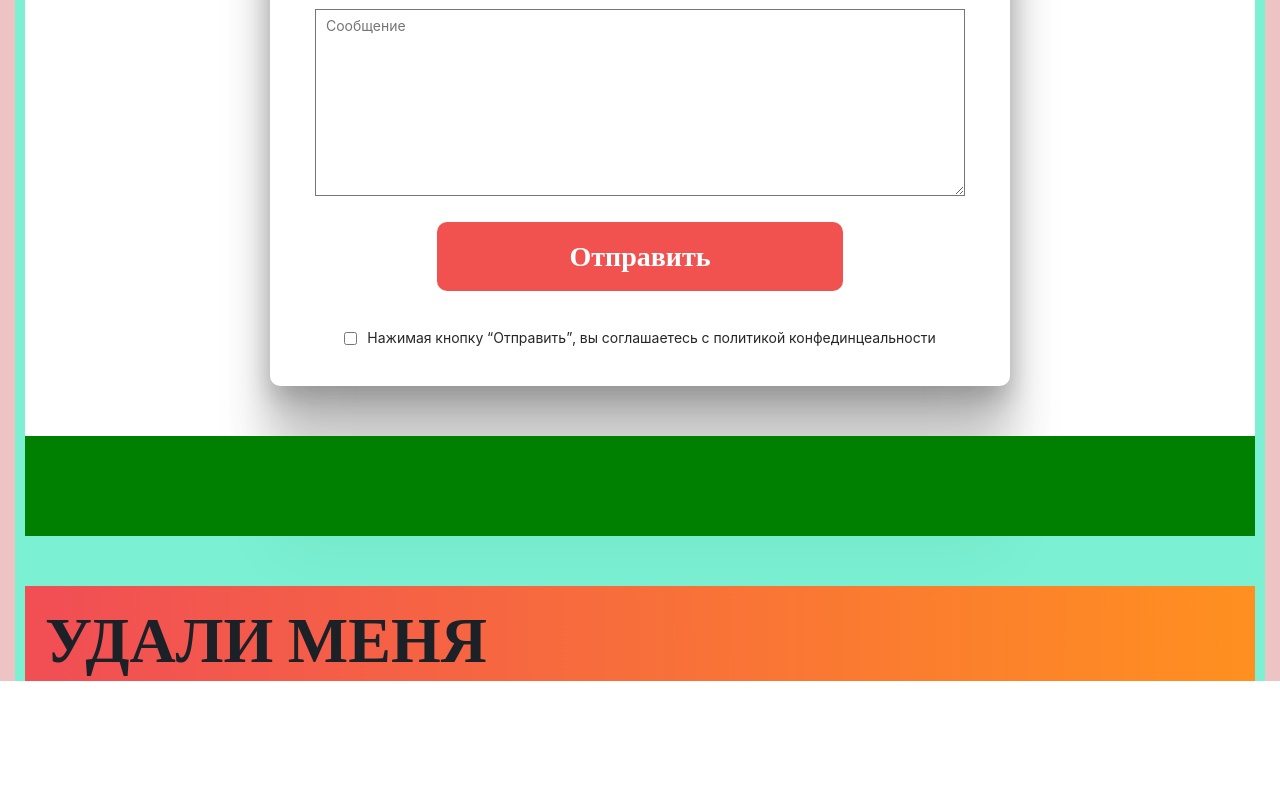
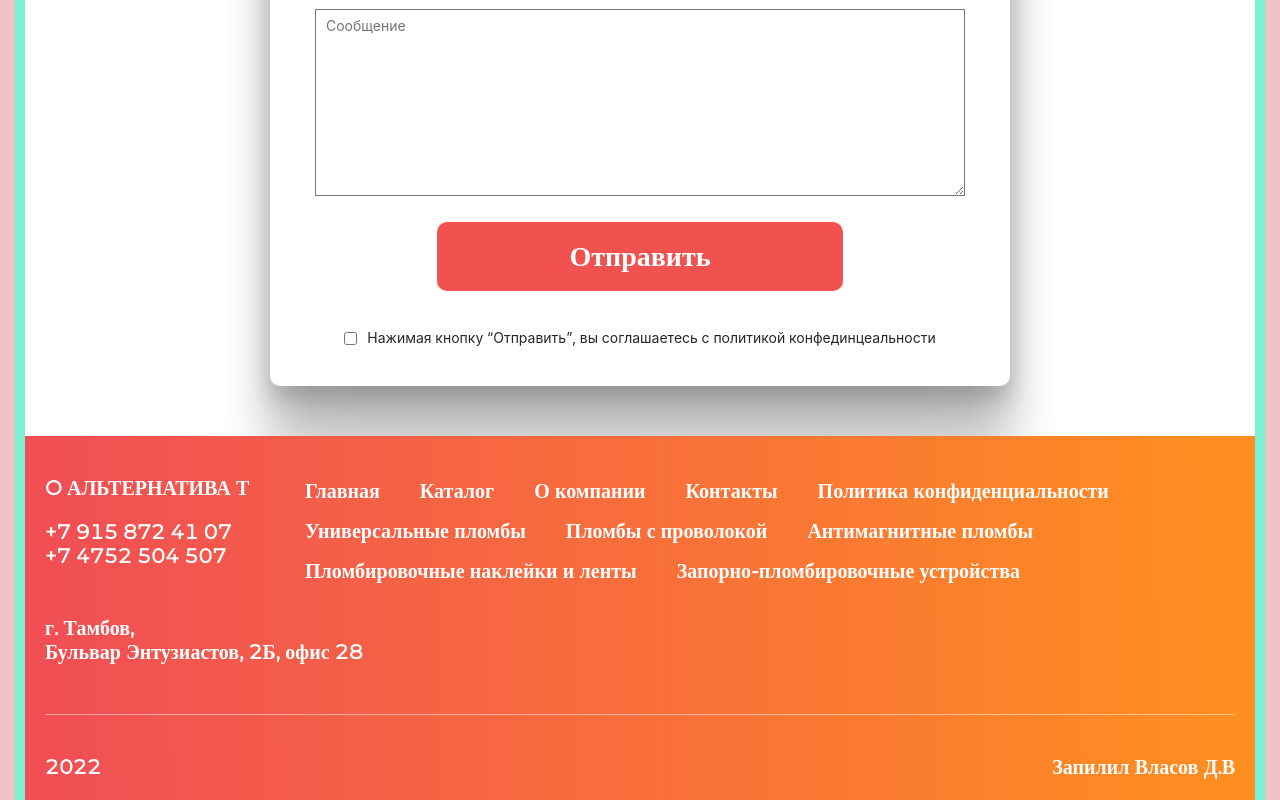
Before and after one commit to DmitriVic/alternative, a React (Create React App) app: page / in a window 1280 px wide. Shown: the part 4269-5069 px from the top of the page. Before the commit the page ends 4950 px from the top, so only its background shows below. Built offline with nearby package versions, Linux system fonts and the light colour scheme; a web font is replaced by a local one.

Commit message:
работаю с футер

```diff
--- a/src/components/Footer/index.jsx
+++ b/src/components/Footer/index.jsx
@@ -7,12 +7,49 @@ import s from "./index.module.scss";
 
 
 
- const Footer = () => {
-  return (
-    <footer>
-      <h1>УДАЛИ МЕНЯ</h1>
-    </footer>
-  );
+const Footer = () => {
+	return (
+		<footer>
+			<div className={s.wrapper}>
+				<div className={s.contactNav}>
+					<div className={s.box1}>
+						<p>O АЛЬТЕРНАТИВА Т </p>
+						<div>
+							<p> +7 915 872 41 07 </p>
+							<p>+7 4752 504 507</p>
+						</div>
+					</div>
+					<div className={s.navMenu}>
+						<a href="">Главная</a><a href="">Каталог</a><a href="">О компании</a><a href="">Контакты</a><a href="">Политика конфиденциальности</a> <a href="">Универсальные пломбы</a><a href=""> Пломбы с проволокой </a><a href="">Антимагнитные пломбы</a>
+						<a href="">Пломбировочные наклейки и ленты </a>
+						<a href="">Запорно-пломбировочные устройства</a>
+					</div>
+				</div>
+				<div className={s.adress}>
+					г. Тамбов, <br />
+					Бульвар Энтузиастов, 2Б, офис 28
+				</div>
+				<div className={s.line}></div>
+				<div className={s.made}>
+					<p>2022</p>
+					<p>Запилил Власов Д.В</p>
+				</div>
+			</div>
+			{/* <p>2022</p> */}
+		</footer>
+	);
 };
 
 export default Footer
+
+
+
+// Главная          Каталог          О компании          Контакты          Политика конфиденциальности
+// +7 915 872 41 07
+// +7 4752 504 507
+// Универсальные пломбы               Пломбы с проволокой               Антимагнитные пломбы
+// Пломбировочные наклейки и ленты
+// Запорно-пломбировочные устройства
+// г. Тамбов,
+// Бульвар Энтузиастов, 2Б, офис 28
+// 2022
--- a/src/components/Footer/index.module.scss
+++ b/src/components/Footer/index.module.scss
@@ -1,4 +1,90 @@
+footer {
+	background: linear-gradient(89.4deg, #f14f54 2.5%, #ff8f20 98.84%);
+	min-width: 200px;
+	padding: 0 20px;
+	font-family: "Montserrat";
+	font-style: normal;
+	font-weight: 700;
+	font-size: 20px;
+	line-height: 24px;
+	color: #ffffff;
+	a {
+		color: #ffffff;
+	}
+}
+.wrapper {
+	padding-top: 40px;
+	display: flex;
+	flex-direction: column;
+	row-gap: 30px;
+	@media (max-width:840px) {
+		align-items: center;
+		text-align: center;
+	}
+}
+.contactNav {
+	display: flex;
 
-footer {
-	background: linear-gradient(89.4deg, #F14F54 2.5%, #FF8F20 98.84%);
+	@media (max-width:840px) {
+		flex-direction: column;
+		align-items: center;
+		justify-content: center;
+
+	}
 }
+
+.box1 {
+	display: flex;
+	flex-direction: column;
+	min-width: 220px;
+	font-family: "Montserrat";
+	font-style: normal;
+	font-weight: 700;
+	font-size: 20px;
+	line-height: 24px;
+	color: #ffffff;
+	margin-right: 40px;
+	gap: 20px;
+	@media (max-width:840px) {
+		margin-right: 0;
+		margin-bottom: 20px;
+		min-width: none;
+		text-align: center;
+	}
+}
+
+.navMenu {
+	line-height: 150%;
+	display: flex;
+	flex-wrap: wrap;
+	gap: 10px;
+	a {
+		margin-right: 30px;
+	}
+	@media (max-width:840px) {
+		align-items: center;
+		justify-content: center;
+		text-align: center;
+	}
+}
+
+.adress{
+	margin-bottom: 20px;
+}
+
+.line{
+	width: 100%;
+	height: 1px;
+	opacity: 0.5;
+	background: #fff;
+	margin-bottom: 10px;
+}
+
+.made{
+	display: flex;
+	justify-content: space-between;
+	min-height: 45px;
+	@media (max-width:840px) {
+		column-gap: 50px;
+	}
+}
--- a/src/components/pages/Homepage/index.jsx
+++ b/src/components/pages/Homepage/index.jsx
@@ -40,7 +40,7 @@ export const Homepage = ({setModalActive, modalActive, data, dataPopular}) => {
 	 setActive={setModalActive}
 	 />
 	 <AskQuestion/>
-	 <div style={{ height: '100px', background: "green"}}></div>
+
 	<Footer/>
 
 
```
